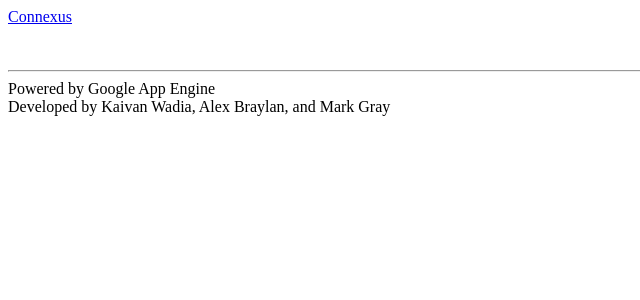
After one commit to MarkMGray/gencrowd, a Python web app: template templates/base.html in a window 1280 px wide. The commit adds this page. Shown: the top 300 px of the page, without its empty margins (0-640 px from the left). Run offline with Jinja, Linux system fonts and the light colour scheme; the template is opened without the code that fills it: most values are stand-ins (such as "Sample title", 1, 10 or a date in 2020).

Commit message:
added base html pages

```diff
--- /dev/null
+++ b/templates/base.html
@@ -0,0 +1,41 @@
+<!DOCTYPE html>
+{% autoescape true %}
+<html lang="en">
+<head>
+    <meta charset="UTF-8">
+    {% block head %}
+    <title>{{ title }}</title>
+
+    {% endblock %}
+</head>
+<body>
+
+<div class="wrapper">
+    <div id="header">
+        <div class="header-wrap">
+        {% include 'header.html' %}
+        </div>
+    </div>
+
+    <div id="main">
+        <div class="wrap">
+            <div class="content-wrapper">
+    {% block main_content %}
+
+    {% endblock %}
+            </div>
+        </div>
+        <div class="push"></div>
+    </div>
+
+
+</div>
+<div id="footer">
+            <div class="wrap">
+        {% include 'footer.html' %}
+            </div>
+    </div>
+
+</body>
+</html>
+{% endautoescape %}
--- /dev/null
+++ b/templates/footer.html
@@ -0,0 +1,8 @@
+<br>
+<br>
+<hr>
+<div>
+    Powered by Google App Engine
+    <br>
+    Developed by Kaivan Wadia, Alex Braylan, and Mark Gray
+</div>
--- /dev/null
+++ b/templates/header.html
@@ -0,0 +1,7 @@
+<nav class="navbar navbar-default">
+    <div class="container-fluid">
+        <div class="navbar-header">
+            <a class="navbar-brand" href="/">Connexus</a>
+        </div>
+    </div>
+</nav>
--- a/templates/index.html
+++ b/templates/index.html
@@ -2,7 +2,7 @@
 
 <head>
     <title>
-        {% title %}
+        {{ title }}
     </title>
 </head>
 
```
